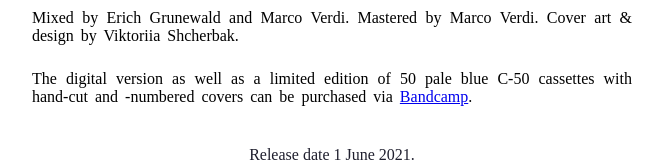
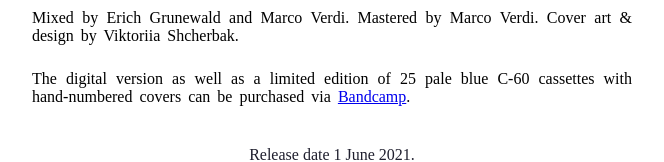
Before and after one commit to erwald/die-bruecke-website, an Eleventy site: page releases/003.md in a window 1280 px wide. Shown: the part 1415-1577 px from the top of the page, without its empty margins (308-972 px from the left). Built offline with nearby package versions, Linux system fonts and the light colour scheme; Eleventy itself is replaced by a stand-in of ours; files that its build step writes are made by us from their sources; a web font is replaced by a local one.

Commit message:
Fix incorrect info

```diff
--- a/releases/003.md
+++ b/releases/003.md
@@ -20,4 +20,4 @@ _Variationer_ was recorded 2018–2020 in Germany, Sweden and the Czech Republic
 
 Mixed by Erich Grunewald and Marco Verdi. Mastered by Marco Verdi. Cover art & design by Viktoriia Shcherbak.
 
-The digital version as well as a limited edition of 50 pale blue C-50 cassettes with hand-cut and -numbered covers can be purchased via [Bandcamp](https://bruecke.bandcamp.com/).
+The digital version as well as a limited edition of 25 pale blue C-60 cassettes with hand-numbered covers can be purchased via [Bandcamp](https://bruecke.bandcamp.com/).
```
